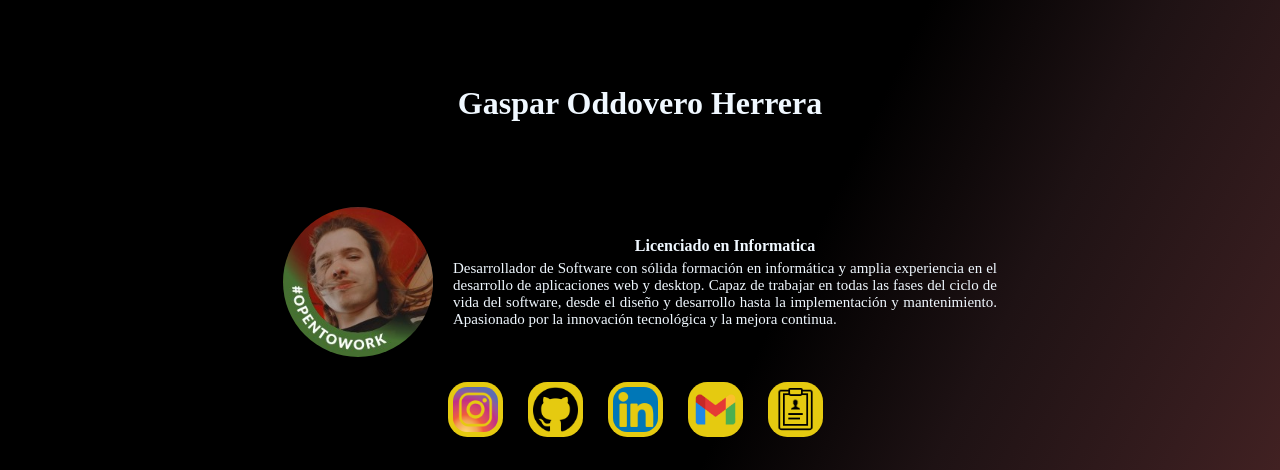
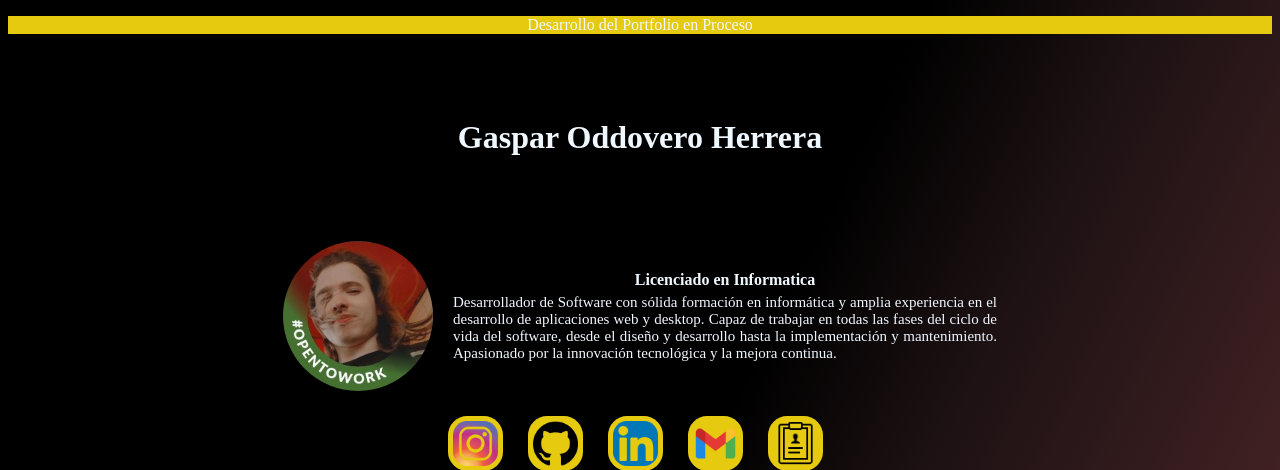
Before and after one commit to GOddovero/portfolio, a PHP site: page / in a window 1280 px wide. Shown: the top 470 px of the page. Run offline with PHP 8.4, Linux system fonts and the light colour scheme.

Commit message:
actualizacion

```diff
--- a/index.html
+++ b/index.html
@@ -10,9 +10,7 @@
 </head>
 
 <body>
-    <div class="sidebar">
-
-    </div>
+    <p class="actualizacion">Desarrollo del Portfolio en Proceso</p>
     <div class="body_principal">
         <h1>Gaspar Oddovero Herrera</h1>
         <div class="datos_personales">
--- a/styles/styles.css
+++ b/styles/styles.css
@@ -4,7 +4,11 @@ body {
     max-width: 100%;
     overflow-x: hidden;
 }
-
+.actualizacion{
+    width: 100%;
+    text-align: center;
+    background-color: #e5ca10;
+}
 .body_principal {
     margin: auto;
     display: flex;
```
